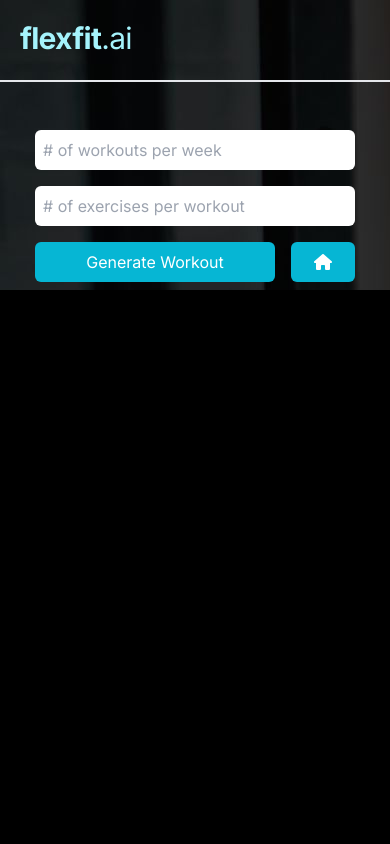
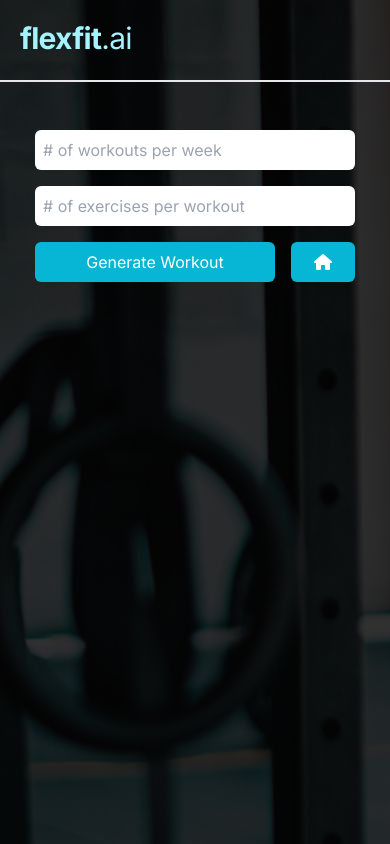
Before and after one commit to seanxdon/flex-fit, a Next.js app: page /workouts/1 in a window 390 px wide. Shown: the top 844 px of the page. Built offline with nearby package versions, Linux system fonts and the light colour scheme.

Commit message:
push vh adjusment for mobile

```diff
--- a/app/globals.css
+++ b/app/globals.css
@@ -2,7 +2,7 @@
 @tailwind components;
 @tailwind utilities;
 
-:root {
+/* :root {
   --foreground-rgb: 0, 0, 0;
   --background-start-rgb: 214, 219, 220;
   --background-end-rgb: 255, 255, 255;
@@ -14,7 +14,7 @@
     --background-start-rgb: 0, 0, 0;
     --background-end-rgb: 0, 0, 0;
   }
-}
+} */
 
 body {
   color: #fff;
--- a/app/workouts/[id]/page.tsx
+++ b/app/workouts/[id]/page.tsx
@@ -40,9 +40,9 @@ export default function WorkoutPlanGenerator({ params }: {
   const generatedWorkout = lastMessage?.role === "assistant" ? lastMessage.content : null;
 
   return (
-    <>
-      <main className="h-screen max-h-fit bg-black/70 bg-[url('./assets/gym-background.jpeg')]">
-        <Header />
+    <div>
+      <main className="lg:h-[150vh] h-[200vh] bg-black/70 bg-[url('./assets/gym-background.jpeg')]">
+      <Header />
         <form className="my-10 flex flex-row max-[1050px]:flex-col justify-center text-center" onSubmit={onSubmit}>
           <div>
             <input
@@ -79,7 +79,7 @@ export default function WorkoutPlanGenerator({ params }: {
             </Link>
           </div>
         </form>
-        <section className="w-full">
+        <section className="w-full h-fit">
         {generatedWorkout && (
           <>
             <div className="space-y-2 px-5 w-full flex flex-col items-center justify-center max-w-xl mx-auto">
@@ -101,6 +101,6 @@ export default function WorkoutPlanGenerator({ params }: {
           )}
         </section>
       </main>
-    </>
+    </div>
   )
 }
```
